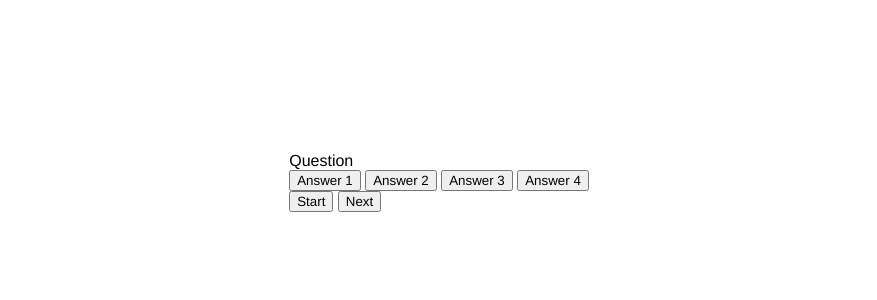
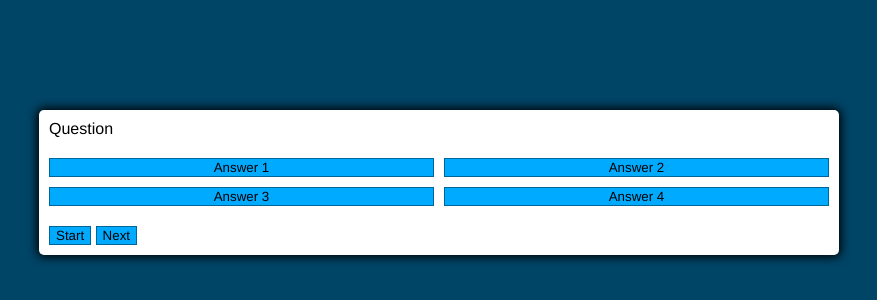
Before and after one commit to toastybage1/Quiz-App, a plain HTML site: page index.html in a window 1280 px wide. Shown: the part 218-518 px from the top of the page, without its empty margins (201-1078 px from the left). Drawn offline with Linux system fonts and the light colour scheme; files whose address does not match are found by name.

Commit message:
button styled

```diff
--- a/assets/styles.css
+++ b/assets/styles.css
@@ -3,7 +3,14 @@
     font-family: Helvetica;
 }
 
+:root {
+    --hue-neutral: 200;
+    --hue-wrong: 0;
+    --hue-correct: 145;
+}
+
 body {
+    --hue: var(--hue-neutral);
     padding: 0;
     margin: 0;
     display: flex;
@@ -11,4 +18,36 @@ body {
     height: 100vh;
     justify-content: center;
     align-items: center;
+    background-color: hsl(var(--hue), 100%, 20%);
 }
+
+body.correct {
+    --hue: var(--hue-correct);
+}
+
+body.wrong {
+    --hue: var(--hue-wrong);
+}
+
+.container {
+    width: 800px;
+    max-width: 80%;
+    background-color: white;
+    border-radius: 5px;
+    padding: 10px;
+    box-shadow: 0 0 10px 2px;
+}
+
+.btn-grid {
+    display: grid;
+    grid-template-columns: repeat(2, auto);
+    gap: 10px;
+    margin: 20px 0;
+}
+
+.btn {
+    --hue: var(--hue-neutral);
+    border: 1px solid hsl(var(--hue), 100%, 30%);
+    background-color: hsl(var(--hue), 100%, 50%);
+
+}
```
